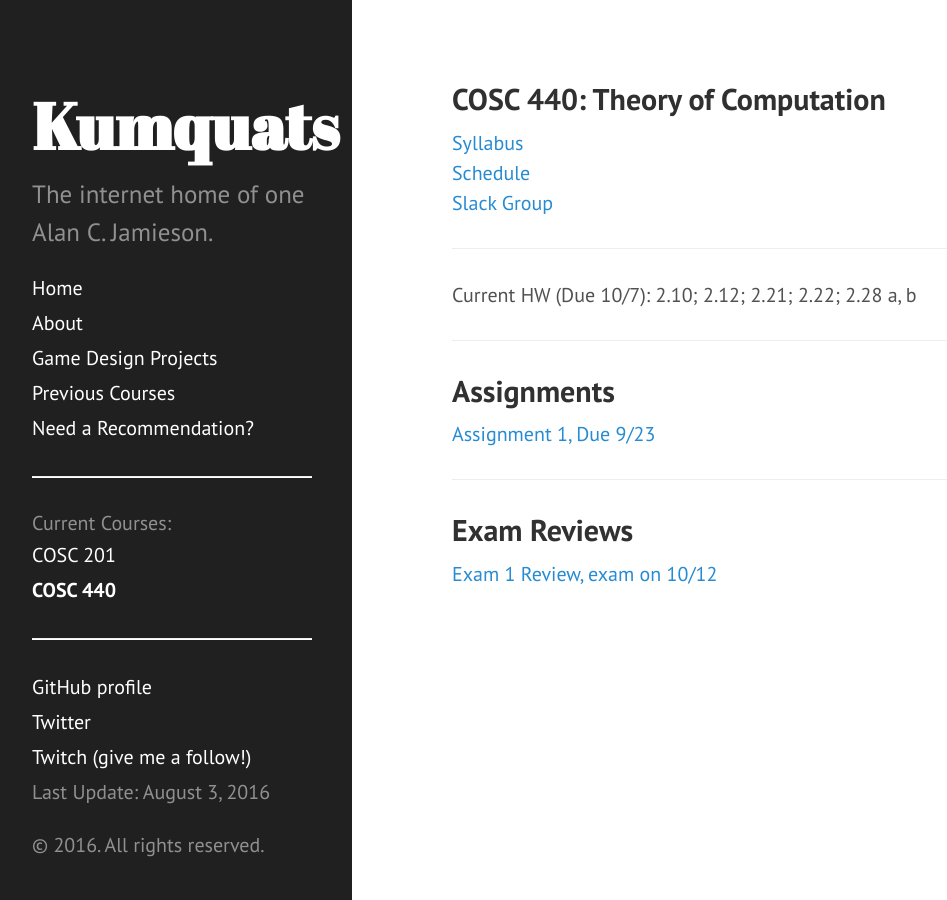
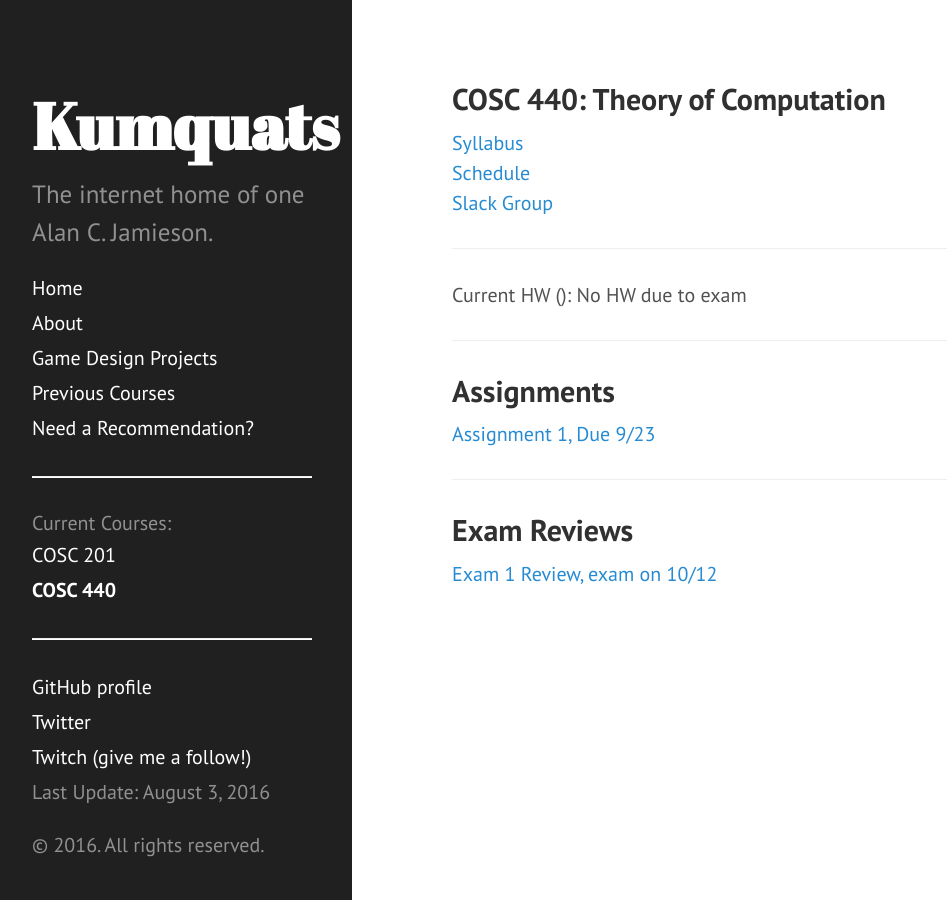
Before and after one commit to ripark/ripark.github.io, a Jekyll site: the page built from f16/cosc440.html, in a window 1280 px wide. Shown: the whole page, without its empty margins (8-955 px from the left). Built offline with Jekyll 4.4.1, drawn with Linux system fonts in a browser that asks for light colours; Markdown is read by kramdown in place of the engine named in the settings.

Commit message:
HW update

```diff
--- a/f16/cosc440.html
+++ b/f16/cosc440.html
@@ -10,7 +10,7 @@ shorttitle: "COSC 440"
 <br>
 <a href="https://smcmcs.slack.com/messages/cosc440/">Slack Group</a>
 <hr>
-Current HW (Due 10/7): 2.10; 2.12; 2.21; 2.22; 2.28 a, b
+Current HW (): No HW due to exam
 <hr>
 <h2> Assignments </h2>
 <a href="http://ripark.github.io/f16/COSC440Asg1.pdf">Assignment 1, Due 9/23</a>
```
